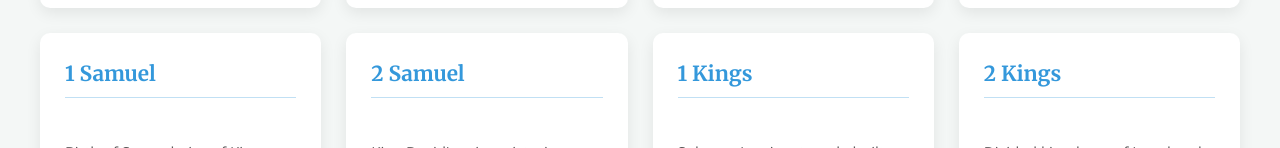
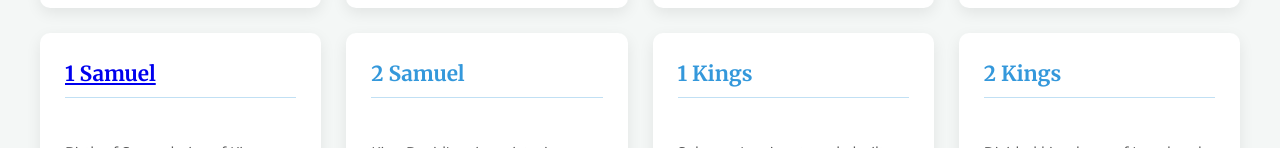
Before and after one commit to stellarinova/ibible, a plain HTML site: page index.html in a window 1280 px wide. Shown: the part 1030-1178 px from the top of the page. Drawn offline with nearby package versions, Linux system fonts and the light colour scheme.

Commit message:
Update index.html
add link of 1 Samuel

```diff
--- a/index.html
+++ b/index.html
@@ -51,7 +51,7 @@
                     <p>Loyalty, love, and redemption story of a Moabitess. Ancestor of King David.</p>
                 </div>
                 <div class="book-card" id="1-samuel">
-                    <h4>1 Samuel</h4>
+                    <h4><a href="first_samuel_summary.html">1 Samuel</a></h4>
                     <p>Birth of Samuel, rise of King Saul, anointing of David. Transition from judges to monarchy.</p>
                 </div>
                 <div class="book-card" id="2-samuel">
```
